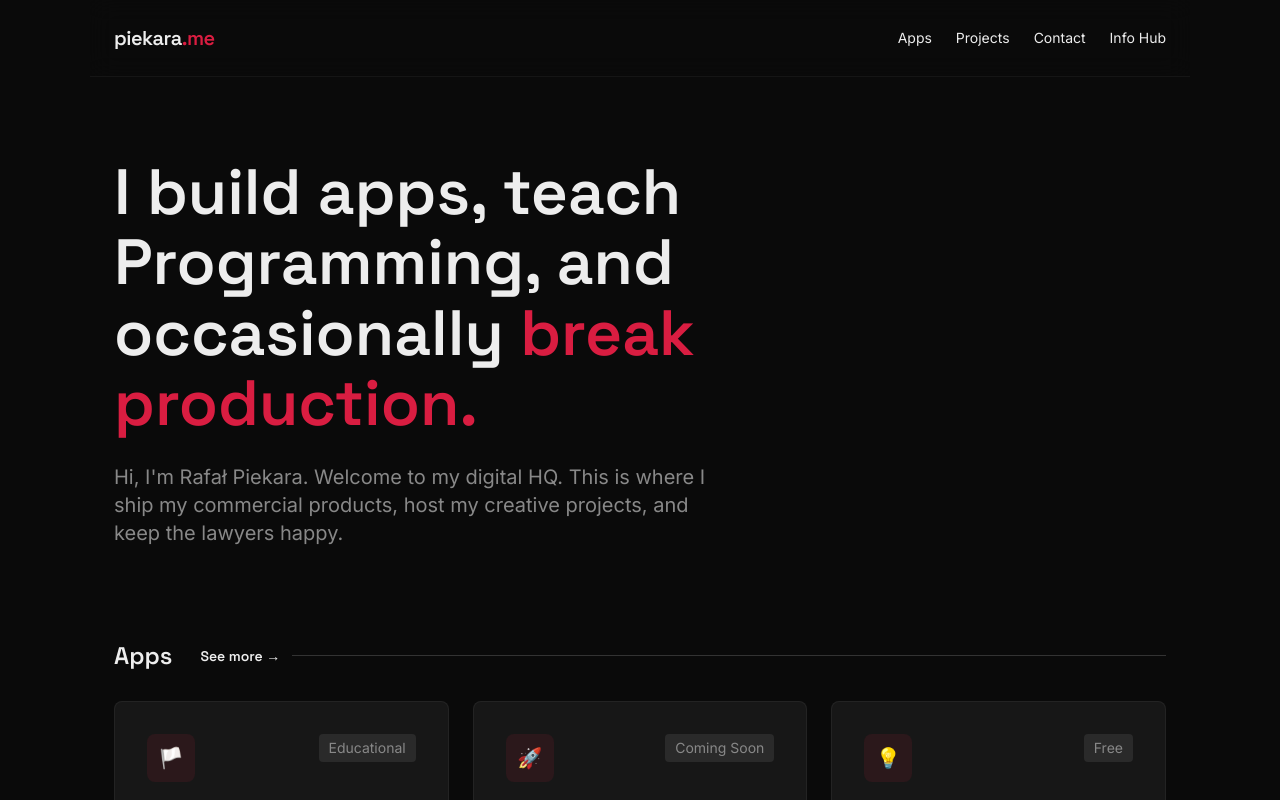
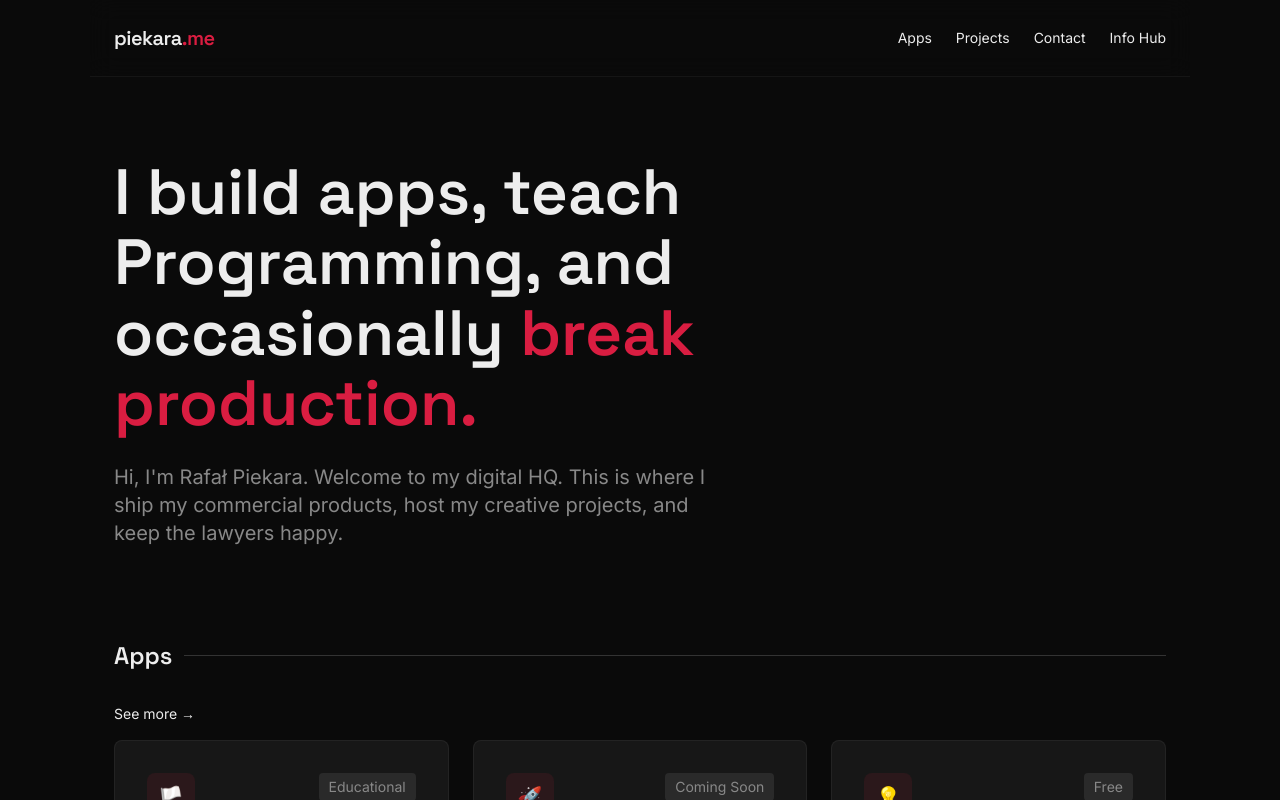
Before and after one commit to rafpiek/piekara.me, a Next.js app: page / in a window 1280 px wide. Shown: the top 800 px of the page. Built offline with nearby package versions, Linux system fonts and the light colour scheme.

Commit message:
Move 'See more' link below section title
- Removed link from SectionTitle component
- Added 'See more →' as separate element below title
- Added margin-bottom for proper spacing

```diff
--- a/src/app/page.tsx
+++ b/src/app/page.tsx
@@ -46,12 +46,10 @@ export default function Home() {
     <>
       <Hero />
 
-      <SectionTitle>
-        <span>Apps</span>
-        <a href="/apps" className="text-sm text-[var(--accent)] hover:underline ml-4">
-          See more →
-        </a>
-      </SectionTitle>
+      <SectionTitle>Apps</SectionTitle>
+      <a href="/apps" className="text-sm text-[var(--accent)] hover:underline mb-4 inline-block">
+        See more →
+      </a>
       <div className="app-grid" id="apps">
         {apps.map((app) => (
           <AppCard key={app.title} {...app} />
```
